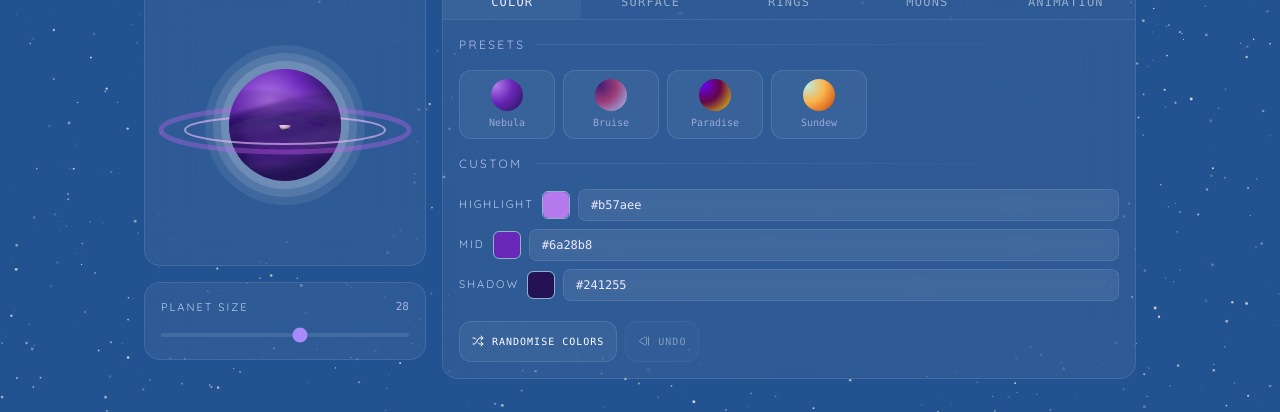
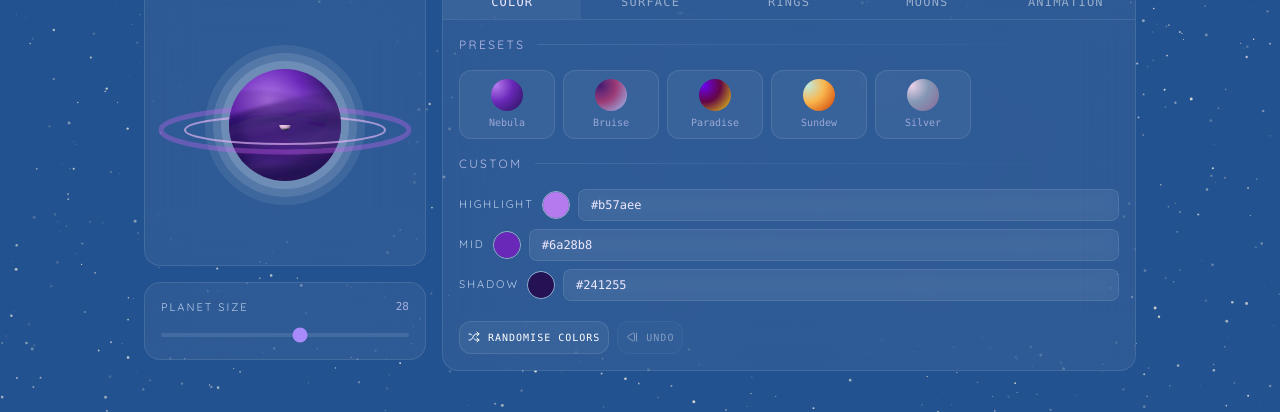
Before and after one commit to dxzfvzs/planet-gen, a React (Vite) app: page /#/create in a window 1280 px wide. Shown: the part 224-636 px from the top of the page. Built offline with nearby package versions, Linux system fonts and the light colour scheme.

Commit message:
feat: preset

```diff
--- a/src/components/builder/presets.ts
+++ b/src/components/builder/presets.ts
@@ -22,6 +22,10 @@ export const PRESETS: Record<string, PlanetPreset> = {
     label: "Sundew",
     colors: ["#bee9de", "#fab64e", "#cd3a02"],
   },
+  silver: {
+    label: "Silver",
+    colors: ["#ecd1e9", "#8498b5", "#8a6897"],
+  },
 };
 
 export const BAND_SEED = "band";
--- a/src/components/builder/ui-collection.tsx
+++ b/src/components/builder/ui-collection.tsx
@@ -109,10 +109,10 @@ export function ColorInput({ value, onChange, label }: {
           value={value}
           onChange={(e) => onChange(e.target.value)}
           className="
-            size-7 shrink-0 cursor-pointer overflow-hidden rounded-md
+            size-7 shrink-0 cursor-pointer overflow-hidden rounded-2xl
             border border-white/50 bg-transparent
             [&::-webkit-color-swatch]:border-0
-            [&::-webkit-color-swatch]:rounded-md
+            [&::-webkit-color-swatch]:rounded-2xl
             [&::-webkit-color-swatch-wrapper]:p-0
           "
         />
@@ -133,7 +133,7 @@ export function ClickableButton({ onClick, label, icon: Icon, disabled }: {
       onClick={onClick}
       disabled={disabled}
       className={`
-        mt-1 p-3 flex items-center gap-2 transition
+        mt-1 p-2 flex items-center gap-2 transition
         text-[10px] font-mono uppercase tracking-widest
         rounded-xl border border-white/10 bg-white/5 hover:bg-white/10
         disabled:opacity-40 disabled:cursor-not-allowed disabled:hover:bg-white/5
```
